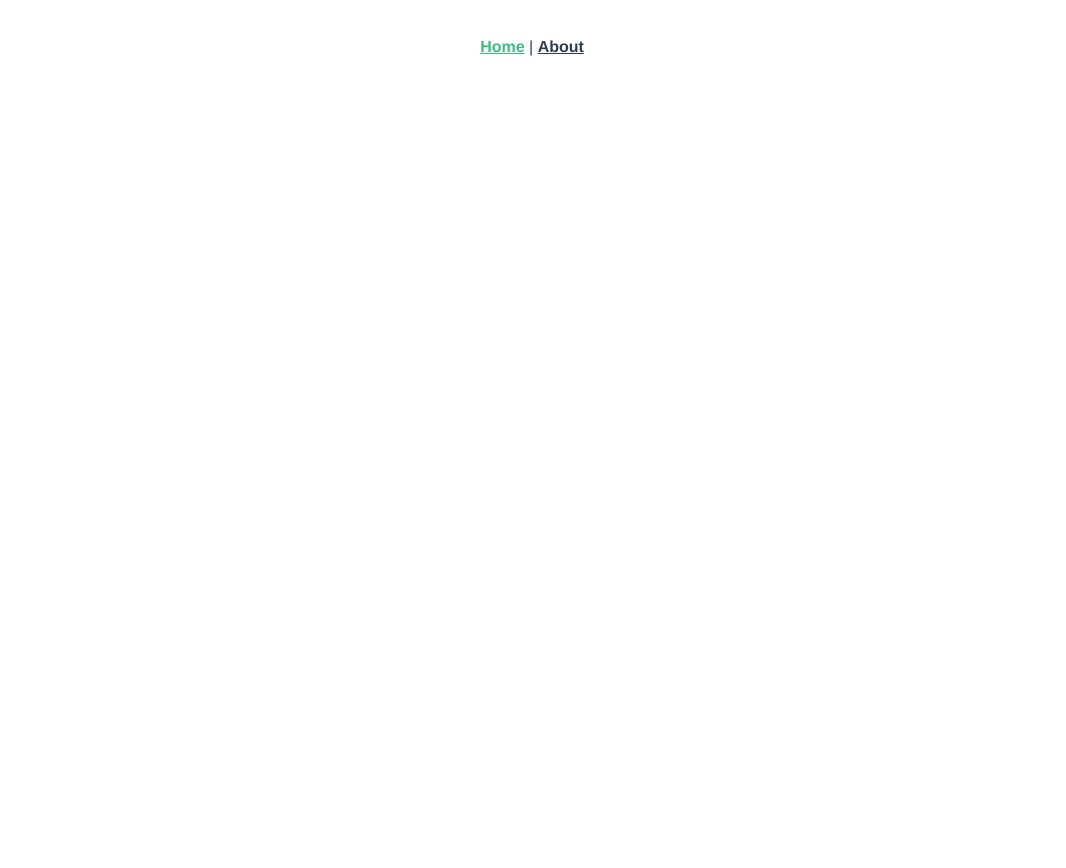
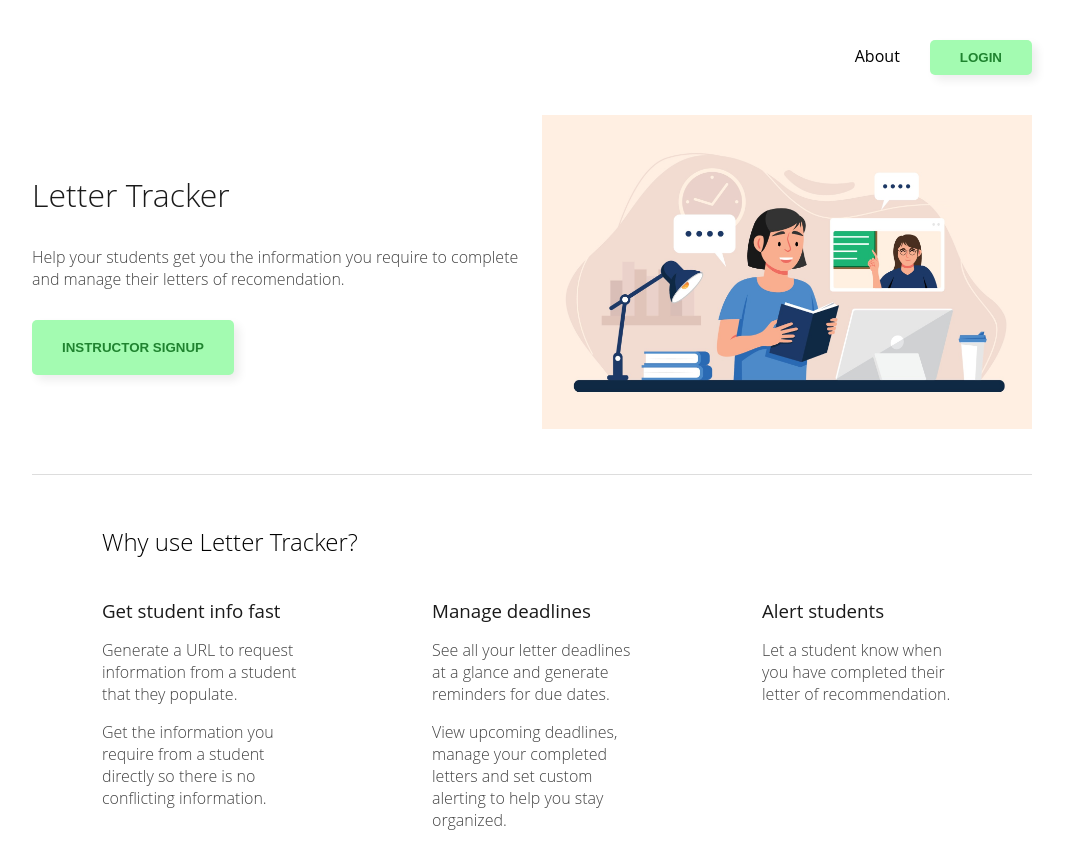
Before and after one commit to e-vana/recommendation-tracker-mongo, a Vue app in the folder client/: page / in a window 1280 px wide. Shown: the top 868 px of the page, without its empty margins (108-1174 px from the left). Before the commit the page ends 800 px from the top, so only its background shows below. Built offline with nearby package versions, Linux system fonts and the light colour scheme.

Commit message:
UI init commit

```diff
--- a/client/src/App.vue
+++ b/client/src/App.vue
@@ -1,32 +1,45 @@
 <template>
   <div id="app">
-    <div id="nav">
-      <router-link to="/">Home</router-link> |
-      <router-link to="/about">About</router-link>
+    <div class="content-container">
+      <Nav/>
+      <router-view/>
     </div>
-    <router-view/>
   </div>
 </template>
 
+<script>
+import Nav from './components/Nav.vue'
+export default {
+  components: {
+    Nav
+  }
+
+}
+</script>
+
 <style>
+:root {
+  --primary-black: rgb(26, 26, 26);
+  --primary-black-lighter: rgb(66, 66, 66);
+  --green: #1F832F;
+  --green-lighter: #A3FBB1;
+}
+body, html {
+    margin: 0px;
+  padding: 0px;
+}
 #app {
-  font-family: Avenir, Helvetica, Arial, sans-serif;
-  -webkit-font-smoothing: antialiased;
-  -moz-osx-font-smoothing: grayscale;
-  text-align: center;
-  color: #2c3e50;
+  font-family: 'Open Sans';
+
+}
+.content-container {
+  max-width: 1000px;
+  margin: 0 auto;
 }
 
-#nav {
-  padding: 30px;
-}
-
-#nav a {
-  font-weight: bold;
-  color: #2c3e50;
-}
-
-#nav a.router-link-exact-active {
-  color: #42b983;
+@media screen and (max-width: 1000px) {
+  #app {
+    padding: 0px 50px;
+  }
 }
 </style>
--- /dev/null
+++ b/client/src/components/Nav.vue
@@ -0,0 +1,47 @@
+<template>
+        <div class="nav">
+        <ul>
+          <li>About</li>
+          <li><button class="button-login">Login</button></li>
+        </ul>
+      </div>
+</template>
+
+<script>
+export default {
+
+}
+</script>
+
+<style>
+
+.button-login {
+  border: none;
+  border-radius: 5px;
+  background-color: var(--green-lighter);
+  color: var(--green);
+  padding: 10px 30px;
+  font-weight: bold;
+  text-transform: uppercase;
+  box-shadow: 5px 5px 10px rgba(0, 0, 0, 0.075);
+}
+.nav {
+  width: 100%;
+  display: flex;
+  justify-content: flex-end;
+  align-items: center;
+  margin: 40px 0px 40px 0px;
+}
+.nav ul {
+  margin: 0px;
+  padding: 0px;
+}
+.nav li {
+  text-decoration: none;
+  padding: 0px 0px 0px 30px;
+  margin: 0px;
+  display: inline;
+
+}
+
+</style>
--- a/client/src/views/Home.vue
+++ b/client/src/views/Home.vue
@@ -1,6 +1,37 @@
 <template>
   <div class="home">
-
+    <!-- <router-link to="/login">Login</router-link> -->
+    <div class="hero-container">
+      <div class="hero-text">
+        <h1>Letter Tracker</h1>
+        <p>Help your students get you the information you require to complete and manage their letters of recomendation.</p>
+        <button class="button-primary">Instructor Signup</button>
+      </div>
+      <div class="hero-image">
+        <img src="@/assets/hero-banner.jpg" alt="">
+      </div>
+      <!-- <a href="https://www.vecteezy.com/free-vector/kids">Kids Vectors by Vecteezy</a> -->
+    </div>
+    <hr>
+    <div class="card-container">
+      <h2>Why use Letter Tracker?</h2>
+      <div class="card-content-container">
+        <div class="card">
+          <h3 class="card-title">Get student info fast</h3>
+          <p class="card-text">Generate a URL to request information from a student that they populate.</p>
+          <p class="card-text">Get the information you require from a student directly so there is no conflicting information.</p>
+        </div>
+        <div class="card">
+          <h3 class="card-title">Manage deadlines</h3>
+          <p class="card-text">See all your letter deadlines at a glance and generate reminders for due dates.</p>
+          <p class="card-text">View upcoming deadlines, manage your completed letters and set custom alerting to help you stay organized.</p>
+        </div>
+        <div class="card">
+          <h3 class="card-title">Alert students</h3>
+          <p class="card-text">Let a student know when you have completed their letter of recommendation.</p>
+        </div>
+      </div>
+    </div>
   </div>
 </template>
 
@@ -11,3 +42,115 @@ export default {
   name: 'Home',
 }
 </script>
+
+<style>
+hr {
+  width: 100%;
+  margin: 40px 0px;
+  border: 0; border-top: 1px solid rgb(221, 221, 221);
+}
+.hero-container {
+  display: flex;
+  align-items: center;
+  width: 100%;
+  gap: 20px;
+}
+.hero-image {
+  width: 50%;
+  min-width: 300px;
+}
+.hero-image img {
+  width: 100%;
+  height: auto;
+  object-fit: cover;
+}
+.hero-text {
+  width: 50%;
+  min-width: 300px;
+}
+.hero-text h1{
+  color: var(--primary-black);
+  margin: 0px;
+  font-weight: 200;
+}
+.hero-text p {
+  color: var(--primary-black-lighter);
+  font-weight: 200;
+
+  margin: 30px 0px;
+}
+.button-primary {
+  border: none;
+  border-radius: 5px;
+  background-color: var(--green-lighter);
+  color: var(--green);
+  padding: 20px 30px;
+  font-weight: bold;
+  text-transform: uppercase;
+  box-shadow: 5px 5px 10px rgba(0, 0, 0, 0.075);
+}
+
+
+.card-container {
+  margin: 50px 0px;
+}
+.card-container h2 {
+  margin: 40px 0px;
+  font-weight: 200;
+}
+.card-content-container {
+  display: flex;
+  align-items: top;
+  justify-content: space-between;
+  gap: 40px;
+}
+
+.card {
+  width: 200px;
+}
+.card-title {
+  font-weight: 400;
+  color: var(--primary-black);
+  margin: 0px;
+}
+.card-text {
+  font-weight: 200;
+  color: var(--primary-black-lighter);
+}
+
+@media only screen and (max-width: 1000px){
+  .hero-text {
+    min-width: 50%;
+  }
+  .hero-image {
+    /* min-width: 50%; */
+
+  }
+  .hero-image img {
+    height: auto;
+    display: cover;
+  }
+}
+
+@media only screen and (min-width: 1000px){
+  .card-container {
+    padding: 0px 70px;
+  }
+}
+
+@media only screen and (max-width: 700px){
+  .hero-text {
+    width: 100%;
+    margin: 0px 0px 30px 0px;
+  }
+  .hero-image {
+    width: 100%;
+  }
+
+  .hero-container {
+    flex-wrap: wrap-reverse;
+  }
+
+}
+
+</style>
```
Also changed, not shown: client/src/assets/hero-banner.jpg (added).
